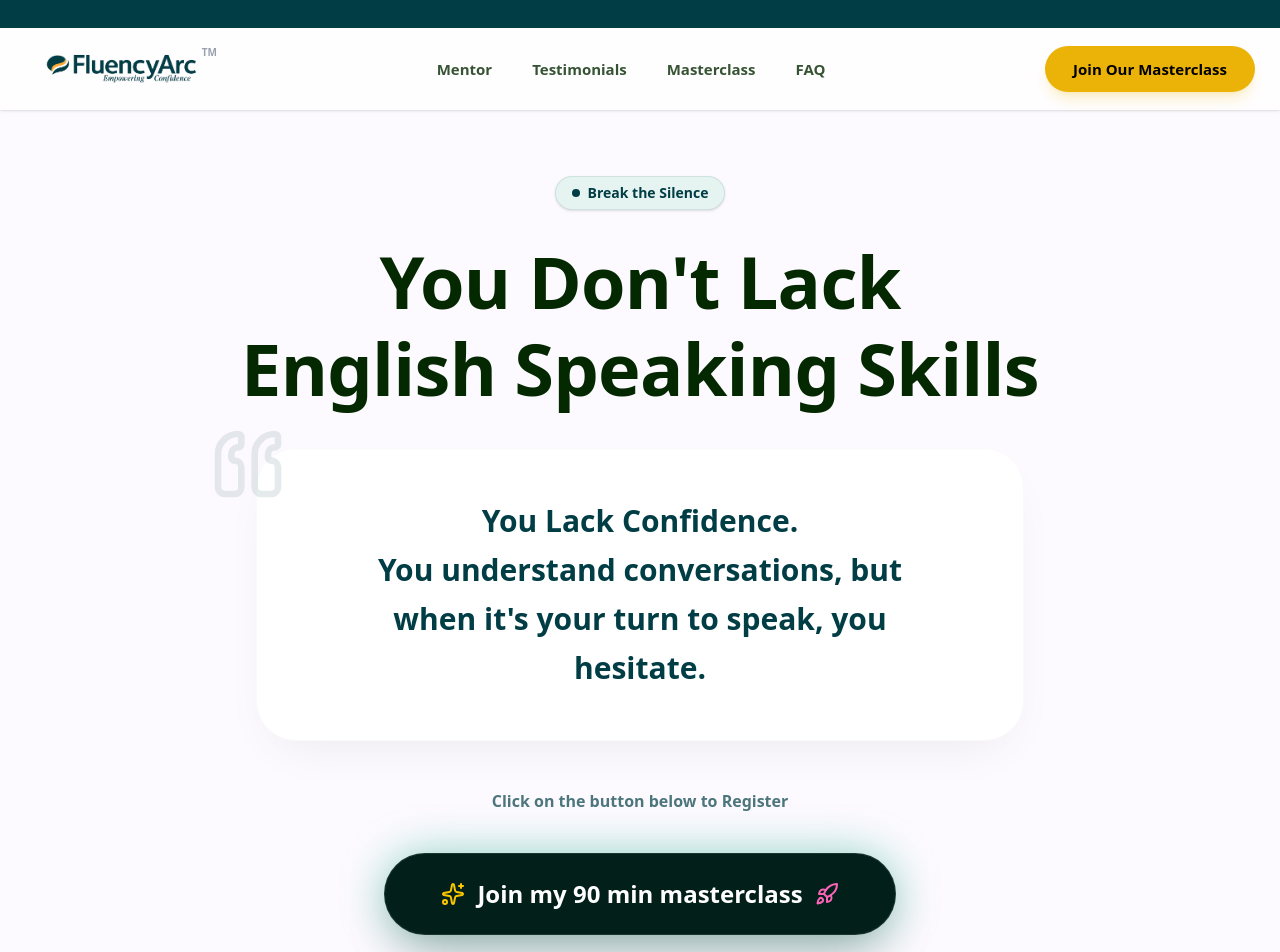
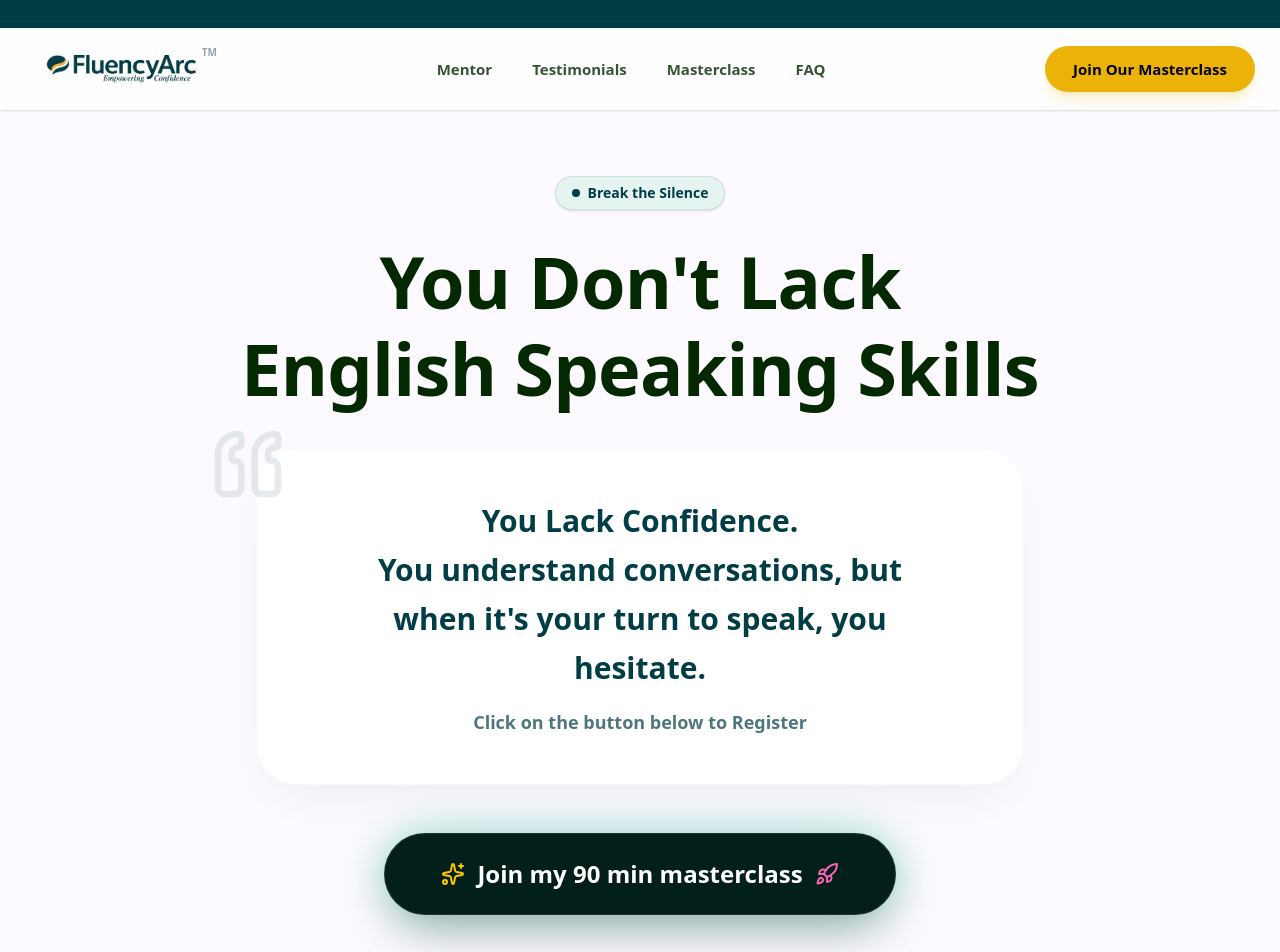
Before and after one commit to ishwaryavardhan/fluencyarc, a Next.js app: page / in a window 1280 px wide. Shown: the top 952 px of the page. Built offline with nearby package versions, Linux system fonts and the light colour scheme.

Commit message:
new header

```diff
--- a/src/components/Hero.tsx
+++ b/src/components/Hero.tsx
@@ -86,12 +86,12 @@ const Hero = () => {
                             You Lack Confidence.<br />
                             You understand conversations, but when it's your turn to speak, you hesitate.
                         </p>
-
+                        <p className="text-lg font-semibold text-[#013d45]/70 mt-4 text-center">
+                         Click on the button below to Register
+                        </p>
                     </div>
                 </motion.div>
-<p className="text-base font-semibold text-[#013d45]/70 mt-10 mb-10 text-center">
-                         Click on the button below to Register
-                        </p>
+
              <motion.div
                     initial={{ opacity: 0, y: 20 }}
                     animate={{ opacity: 1, y: 0 }}
```
